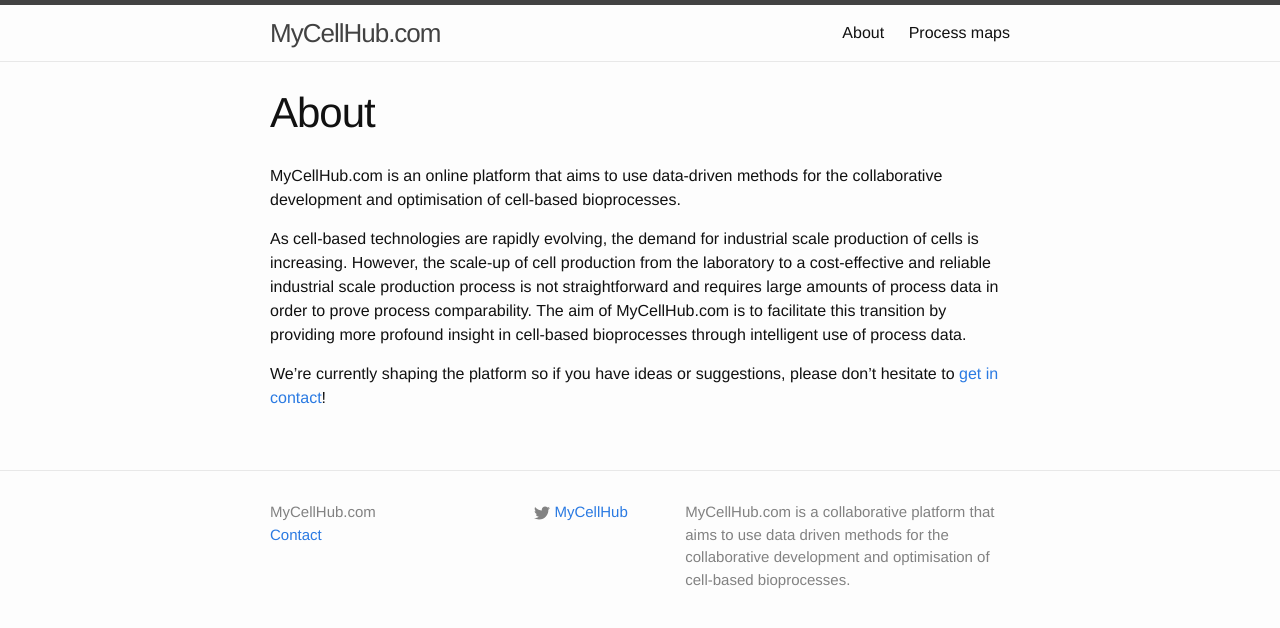
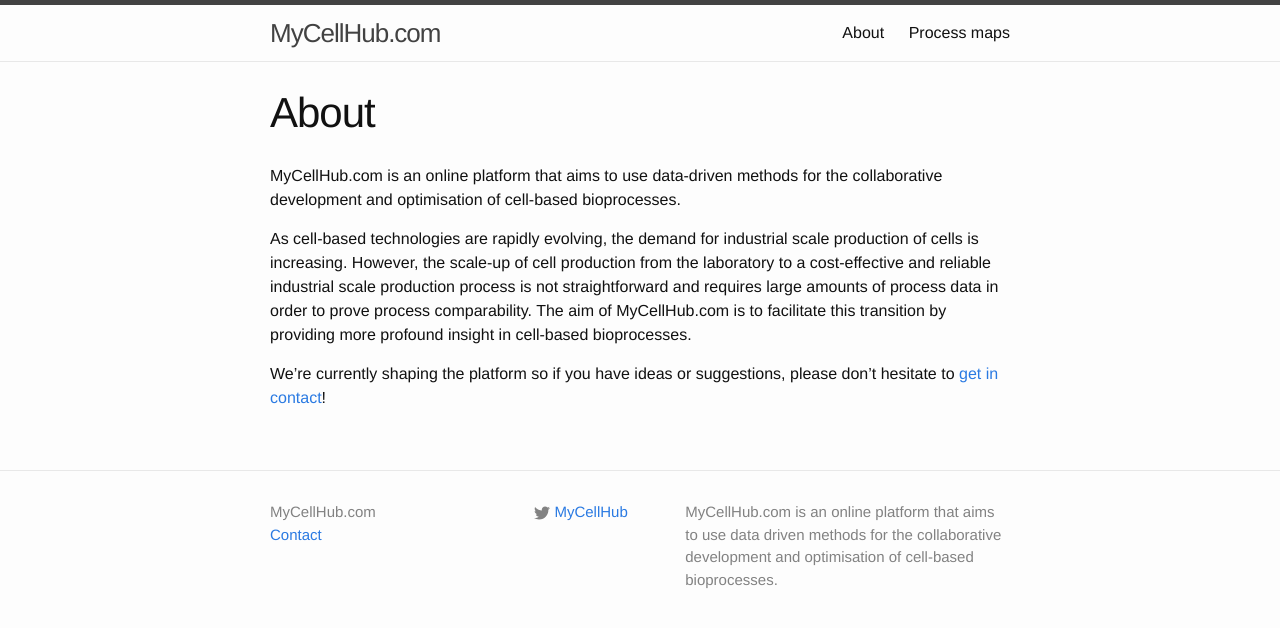
Before and after one commit to Ipes/bioreactor-efficiency-visualisations, a Jekyll site: the page built from about.md, in a window 1280 px wide. Shown: the top 628 px of the page. Built offline with Jekyll 4.4.1, drawn with Linux system fonts in a browser that asks for light colours.

Commit message:
update site description and about

```diff
--- a/_config.yml
+++ b/_config.yml
@@ -9,7 +9,7 @@
 title: MyCellHub.com
 email: toon.lambrechts@biw.kuleuven.be
 description: > # this means to ignore newlines until "baseurl:"
-  MyCellHub.com is a collaborative platform that aims to use data driven methods
+  MyCellHub.com is an online platform that aims to use data driven methods
   for the collaborative development and optimisation of cell-based bioprocesses.
 baseurl: "" # the subpath of your site, e.g. /blog
 url: "http://www.mycellhub.com" # the base hostname & protocol for your site
--- a/about.md
+++ b/about.md
@@ -8,6 +8,6 @@ MyCellHub.com is an online platform that aims to use data-driven methods for the
 
 As cell-based technologies are rapidly evolving, the demand for industrial scale production of cells is increasing.
 However, the scale-up of cell production from the laboratory to a cost-effective and reliable industrial scale production process is not straightforward and requires large amounts of process data in order to prove process comparability.
-The aim of MyCellHub.com is to facilitate this transition by providing more profound insight in cell-based bioprocesses through intelligent use of process data.
+The aim of MyCellHub.com is to facilitate this transition by providing more profound insight in cell-based bioprocesses.
 
 We're currently shaping the platform so if you have ideas or suggestions, please don't hesitate to <a href="mailto:{{ site.email }}"> get in contact</a>!
```
Also changed, not shown: processmap1.md (+1 -1 lines), processmap2.md (+1 -1 lines).
